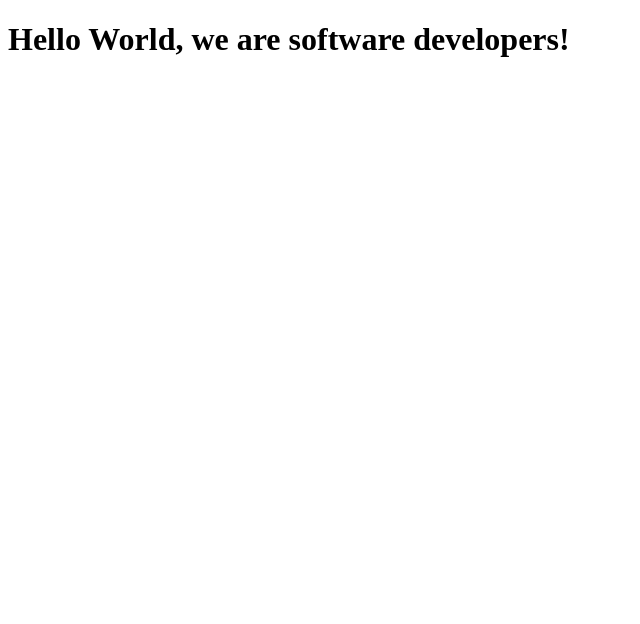
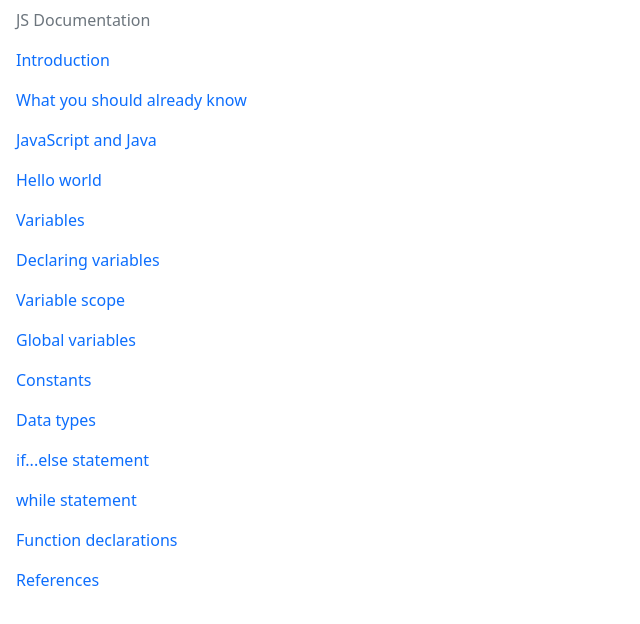
Before and after one commit to ShaliniNayan/shalini-cecilia_pair_programming, a plain HTML site: page index.html in a window 1280 px wide. Shown: the whole page, without its empty margins (0-640 px from the left). Drawn offline with nearby package versions, Linux system fonts and the light colour scheme.

Commit message:
Add sidebar

```diff
--- a/index.html
+++ b/index.html
@@ -4,11 +4,61 @@
     <meta charset="UTF-8">
     <title>Fork Me! FCC: Test Suite Template</title>
     <link rel="stylesheet" href="css/style.css">
+     <!-- Bootstrap CSS -->
+     <link href="https://cdn.jsdelivr.net/npm/bootstrap@5.0.2/dist/css/bootstrap.min.css" rel="stylesheet" integrity="sha384-EVSTQN3/azprG1Anm3QDgpJLIm9Nao0Yz1ztcQTwFspd3yD65VohhpuuCOmLASjC" crossorigin="anonymous">
   </head>
 
   <body>
-    <h1>Hello World, we are software developers!</h1>
-    <script src="https://cdn.freecodecamp.org/testable-projects-fcc/v1/bundle.js"></script>
+
+    <ul class="nav flex-column">
+      <li class="nav-item">
+        <a class="nav-link disabled" href="#" tabindex="-1" aria-disabled="true">JS Documentation</a>
+      </li>
+      <li class="nav-item">
+        <a class="nav-link active" aria-current="page" href="#">Introduction</a>
+      </li>
+      <li class="nav-item">
+        <a class="nav-link" href="#">What you should already know</a>
+      </li>
+      <li class="nav-item">
+        <a class="nav-link" href="#">JavaScript and Java</a>
+        <li class="nav-item">
+          <a class="nav-link" href="#">Hello world</a>
+        </li>
+        <li class="nav-item">
+          <a class="nav-link" href="#">Variables</a>
+        </li>
+        <li class="nav-item">
+          <a class="nav-link" href="#">Declaring variables</a>
+        </li>
+        <li class="nav-item">
+          <a class="nav-link" href="#">Variable scope</a>
+        </li>
+        <li class="nav-item">
+          <a class="nav-link" href="#">Global variables</a>
+        </li>
+        <li class="nav-item">
+          <a class="nav-link" href="#">Constants</a>
+        </li>
+        <li class="nav-item">
+          <a class="nav-link" href="#">Data types</a>
+        </li>
+        <li class="nav-item">
+          <a class="nav-link" href="#">if...else statement</a>
+        </li>
+        <li class="nav-item">
+          <a class="nav-link" href="#">while statement</a>
+        </li>
+        <li class="nav-item">
+          <a class="nav-link" href="#">Function declarations</a>
+        </li>
+        <li class="nav-item">
+          <a class="nav-link" href="#">References</a>
+        </li>
+      </li>
+    </ul>
+    <!-- <h1>Hello World, we are software developers!</h1> -->
+    <!-- <script src="https://cdn.freecodecamp.org/testable-projects-fcc/v1/bundle.js"></script> -->
 
     <!--
 
@@ -22,6 +72,9 @@
     - The freeCodeCamp Team
 
     -->
-    <script  src="js/index.js"></script>
+    <!-- <script  src="js/index.js"></script> -->
+
+     <!-- Option 1: Bootstrap Bundle with Popper -->
+     <script src="https://cdn.jsdelivr.net/npm/bootstrap@5.0.2/dist/js/bootstrap.bundle.min.js" integrity="sha384-MrcW6ZMFYlzcLA8Nl+NtUVF0sA7MsXsP1UyJoMp4YLEuNSfAP+JcXn/tWtIaxVXM" crossorigin="anonymous"></script>
   </body>
 </html>
```
